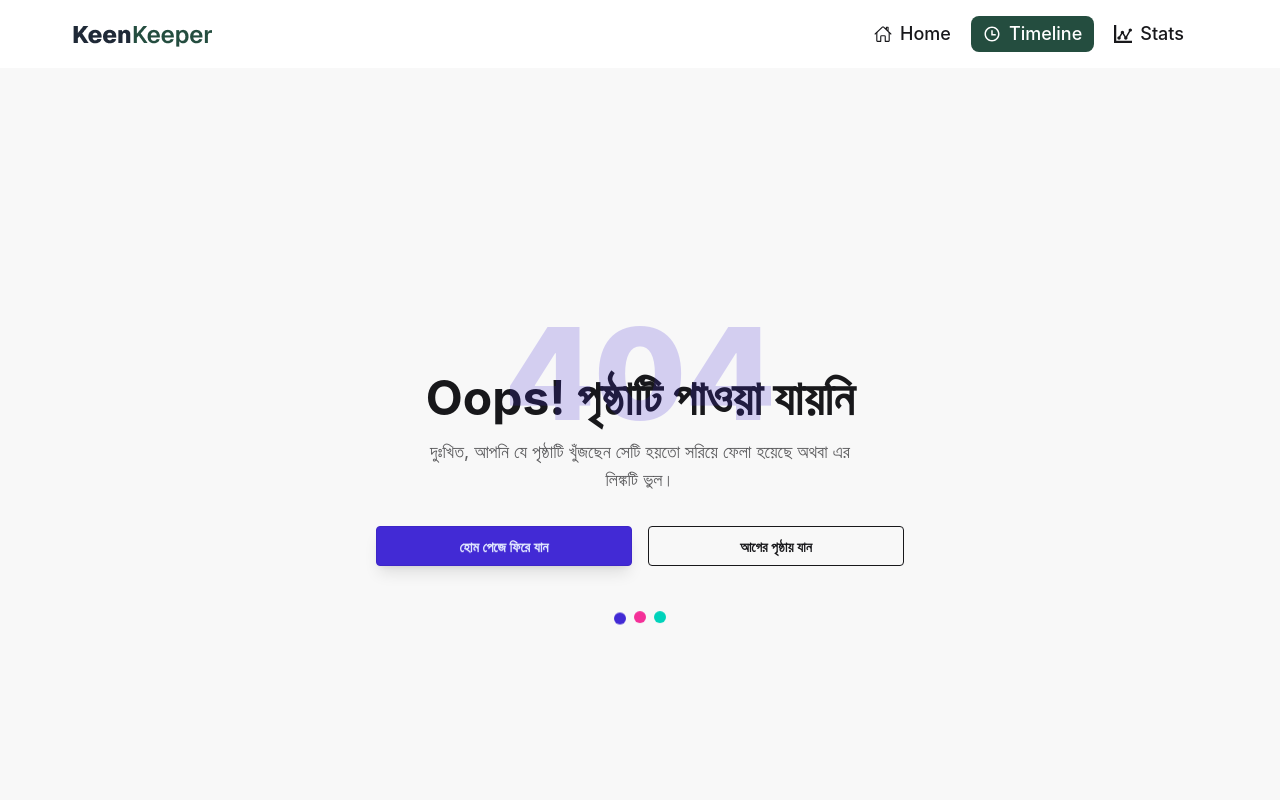
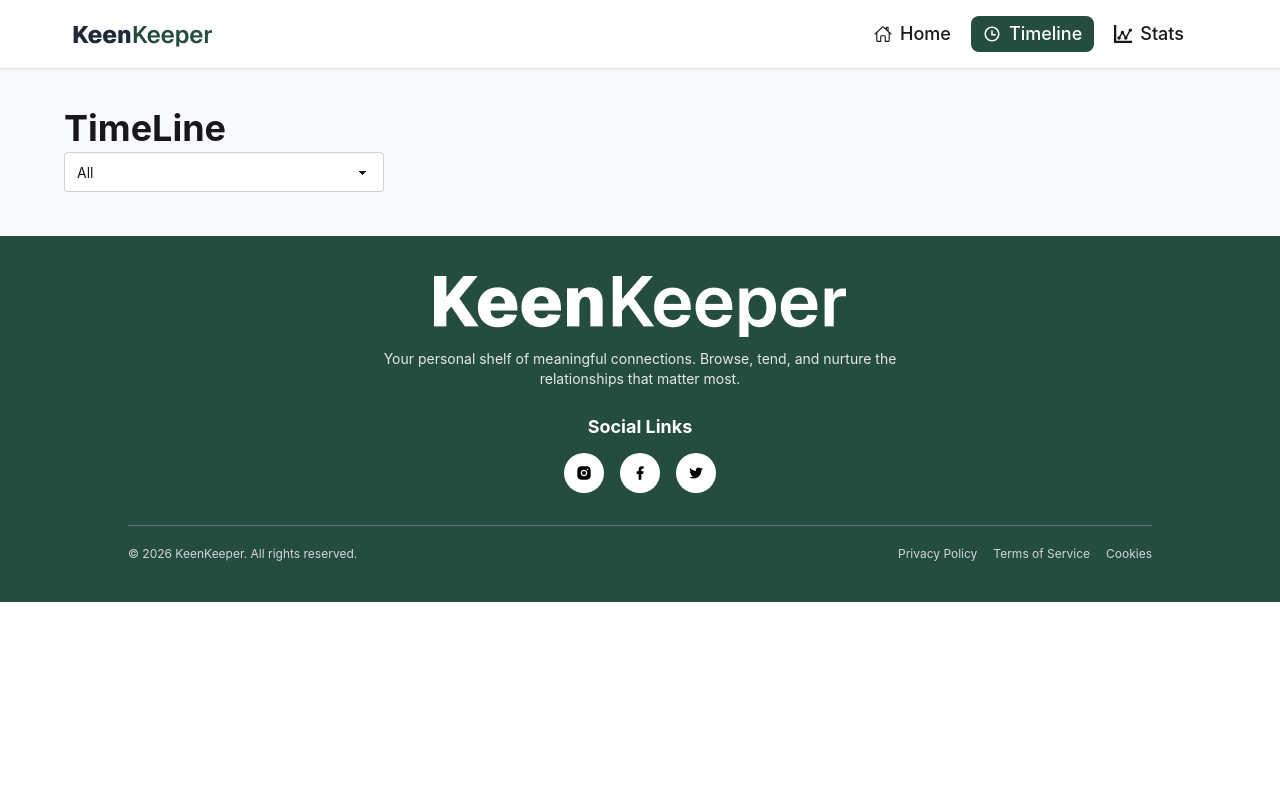
Before and after one commit to anawarhossain/keenkeeper, a React (Vite) app: page /timeline in a window 1280 px wide. Shown: the top 800 px of the page. Built offline with nearby package versions, Linux system fonts and the light colour scheme.

Commit message:
Add TimeLine component and update routing; enhance CallCard and Home layout for better UI

```diff
--- a/src/components/ui/card/CallCard.jsx
+++ b/src/components/ui/card/CallCard.jsx
@@ -3,7 +3,7 @@
 const CallCard = ({call}) => {
     return (
       <div>
-        <div key={call.id} className="border-b shadow rounded-lg mt-4">
+        <div className="border-b shadow rounded-lg mt-4">
           <div className="flex items-center gap-3 py-4 px-1.5">
             <span className="font-bold text-2xl">{call.icon}</span>
             <div className="flex justify-between items-center w-full">
--- a/src/pages/home/Home.jsx
+++ b/src/pages/home/Home.jsx
@@ -11,7 +11,7 @@
   };
 
   return (
-    <div className="w-[90%] mx-auto space-y-8 mb-10">
+    <div className="w-[90%] mx-auto space-y-8 mt-10 mb-10">
       <div className="text-center p-10 space-y-3">
         <h1 className="text-4xl font-bold">
           Friends to keep close in your life
--- /dev/null
+++ b/src/pages/timeLine/TimeLine.jsx
@@ -0,0 +1,55 @@
+import React, { useContext } from "react";
+import { Context } from "../../context/Context";
+
+const TimeLine = () => {
+  const { callButtons } = useContext(Context);
+
+  return (
+    <div className="w-[90%] mx-auto">
+      <div className="mt-10 mb-10">
+        <div>
+          <h1 className="text-4xl font-bold">TimeLine</h1>
+          <fieldset className="fieldset">
+            <select defaultValue="All" className="select">
+              <option>All</option>
+              <option>Call</option>
+              <option>Text</option>
+              <option>Video</option>
+            </select>
+          </fieldset>
+        </div>
+        <div>
+          <div>
+            {callButtons.map((call) => (
+              <div key={call.id}>
+                <div className="border-b bg-white shadow rounded-lg mt-5">
+                  <div className="flex items-center gap-3 py-4 px-2.5">
+                    <span className="font-bold text-2xl">{call.icon}</span>
+                    <div className="">
+                      <div className="flex items-center gap-2">
+                        <h1 className="font-bold text-lg">{call.type}</h1>
+                        <p className="text-gray-500">
+                          <span>with</span> {call.expecteFriend.name}
+                        </p>
+                      </div>
+
+                      <h1 className="text-gray-500">
+                        {new Date(call.timestamp).toLocaleDateString("en-US", {
+                          year: "numeric",
+                          month: "long",
+                          day: "numeric",
+                        })}
+                      </h1>
+                    </div>
+                  </div>
+                </div>
+              </div>
+            ))}
+          </div>
+        </div>
+      </div>
+    </div>
+  );
+};
+
+export default TimeLine;
--- a/src/router/Routes.jsx
+++ b/src/router/Routes.jsx
@@ -3,6 +3,7 @@
 import NotFound from "../pages/notFound/NotFound";
 import Home from "../pages/home/Home";
 import FriendDetails from "../pages/friendDetails/FriendDetails";
+import TimeLine from "../pages/timeLine/TimeLine";
 
 export const router = createBrowserRouter([
   {
@@ -18,6 +19,10 @@
         element: <FriendDetails />,
       },
       {
+        path: "/timeline",
+        element: <TimeLine />,
+      },
+      {
         path: "*",
         element: <NotFound />,
       },
```
